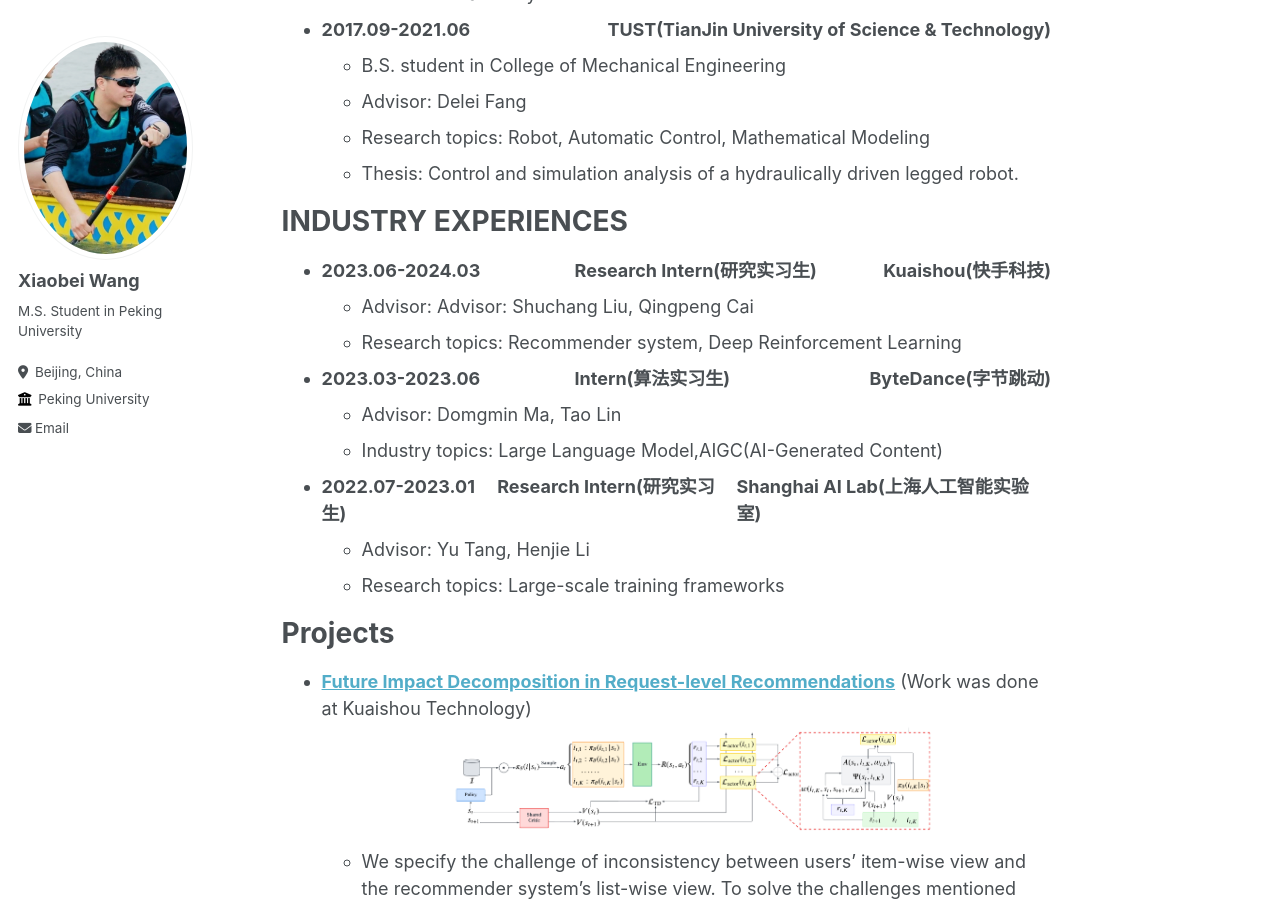
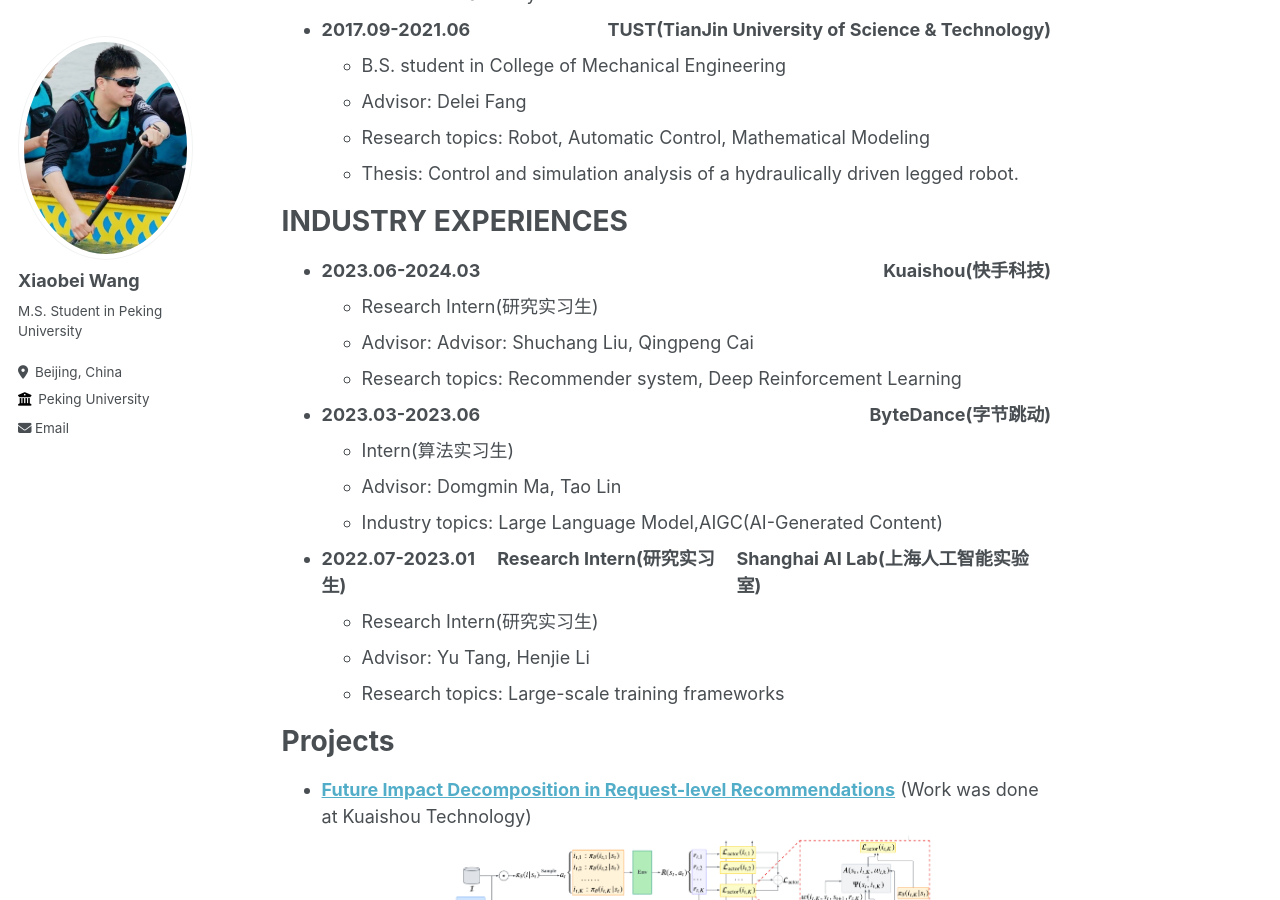
Before and after one commit to wangxiaobei822/wangxiaobei822.github.io, a Jekyll site: the page built from _pages/about.md, in a window 1280 px wide and 900 px high, scrolled down 697 px. Built offline with Jekyll 4.4.1, drawn with Linux system fonts in a browser that asks for light colours.

Commit message:
Update about.md

```diff
--- a/_pages/about.md
+++ b/_pages/about.md
@@ -34,20 +34,23 @@ Education
 INDUSTRY EXPERIENCES
 ======
 - <div style="display: flex; justify-content: space-between;">
-    <div><strong>2023.06-2024.03 &emsp;&emsp;&emsp;&emsp;&emsp;Research Intern(研究实习生)</strong></div>
+    <div><strong>2023.06-2024.03 </strong></div>
     <div style="margin-left: auto;"><strong>Kuaishou(快手科技)</strong></div>
+  - Research Intern(研究实习生)
   - Advisor: Advisor: Shuchang Liu, Qingpeng Cai<br>
   - Research topics: Recommender system, Deep Reinforcement Learning
 
 - <div style="display: flex; justify-content: space-between;">
-    <div><strong>2023.03-2023.06 &emsp;&emsp;&emsp;&emsp;&emsp;Intern(算法实习生)</strong></div>
+    <div><strong>2023.03-2023.06 </strong></div>
     <div style="margin-left: auto;"><strong>ByteDance(字节跳动)</strong></div>
+  - Intern(算法实习生)
   - Advisor: Domgmin Ma, Tao Lin<br>
   - Industry topics: Large Language Model,AIGC(AI-Generated Content)
 
 - <div style="display: flex; justify-content: space-between;">
     <div><strong>2022.07-2023.01 &emsp;Research Intern(研究实习生)</strong></div>
     <div style="margin-left: auto;"><strong>Shanghai AI Lab(上海人工智能实验室)</strong></div>
+  - Research Intern(研究实习生)
   - Advisor: Yu Tang, Henjie Li<br>
   - Research topics: Large-scale training frameworks
 
```
